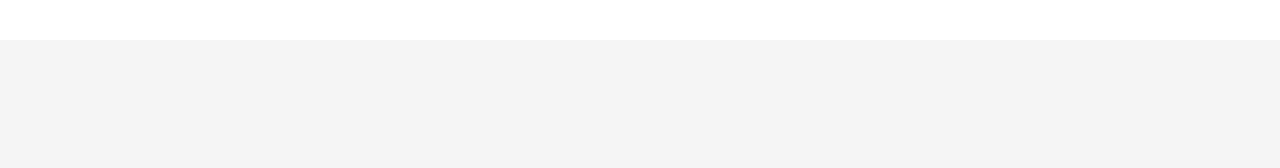
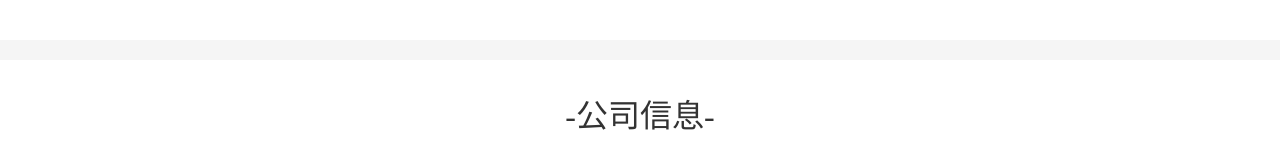
Before and after one commit to shaw-555/JDFinance, a Vue app: page /#/ in a window 1280 px wide. Shown: the part 4639-4807 px from the top of the page. Before the commit the page ends 4699 px from the top, so only its background shows below. Built offline with nearby package versions, Linux system fonts and the light colour scheme.

Commit message:
footer 组不再在public文件夹下,转移至home下

```diff
--- /dev/null
+++ b/src/home/footer.vue
@@ -0,0 +1,21 @@
+<template>
+    <panel title="公司信息" :class="$style.content">
+    </panel>
+</template>
+
+<script>
+import panel from '../core/panel'
+export default {
+  name: 'HomeFooter',
+  components: {
+    panel
+  }
+}
+</script>
+
+<style lang="scss" module>
+  @import '../assets/styles/element.scss';
+  .content {
+    @include panel;
+  }
+</style>
--- a/src/home/index.vue
+++ b/src/home/index.vue
@@ -7,6 +7,8 @@
     <HomeMoney/>
     <HomeRroduct/>
     <home-life/>
+    <HomeFooter/>
+    <footer/>
   </div>
 </template>
 
@@ -18,6 +20,8 @@ import HomeBorrow from './borrow.vue'
 import HomeMoney from './money.vue'
 import HomeRroduct from './product.vue'
 import HomeLife from './life.vue'
+import HomeFooter from './footer.vue'
+import footer from '../public/footer'
 
 export default {
   name: 'Home',
@@ -28,7 +32,9 @@ export default {
     HomeBorrow,
     HomeMoney,
     HomeRroduct,
-    HomeLife
+    HomeLife,
+    HomeFooter,
+    footer
   }
 }
 </script>
--- a/src/home/product.vue
+++ b/src/home/product.vue
@@ -21,10 +21,10 @@ export default {
     return {
       items: [{
         href: 'home',
-        src: '//img12.360buyimg.com/jrpmobile/jfs/t13963/267/2355123229/48850/254f797a/5a3c59aeN9cb550f6.jpg?width=335&height=421'
+        src: '//img12.360buyimg.com/jrpmobile/jfs/t13021/306/1996997425/21953/bda69db3/5a2f6a17N9da099b1.jpg?width=335&height=421'
       }, {
         href: 'home',
-        src: '//img12.360buyimg.com/jrpmobile/jfs/t13021/306/1996997425/21953/bda69db3/5a2f6a17N9da099b1.jpg?width=335&height=421'
+        src: '//img12.360buyimg.com/jrpmobile/jfs/t13963/267/2355123229/48850/254f797a/5a3c59aeN9cb550f6.jpg?width=335&height=421'
       }, {
         href: 'home',
         src: '//img12.360buyimg.com/jrpmobile/jfs/t14125/310/1997192193/46667/3c910f8b/5a2f6a36Nad95b650.jpg?width=335&height=421'
--- a/src/public/footer.vue
+++ b/src/public/footer.vue
@@ -1,20 +1,20 @@
-<template lang="html">
-    <Panel title="公司信息" :class="[$style.panel,cname]">
+<template>
+    <panel title="公司信息" :class="[$style.panel,cname]">
       <ul :class="$style.content">
         <li>
-                <img src="//img12.360buyimg.com/jrpmobile/jfs/t2842/350/3035567089/14791/5f6ff93d/577cf395N31e76288.png?width=1125&height=252" alt="">
+          <img src='//img12.360buyimg.com/jrpmobile/jfs/t2842/350/3035567089/14791/5f6ff93d/577cf395N31e76288.png?width=1125&height=252' alt=''>
         </li>
         <li>
           <div>
-                    <img src="//img12.360buyimg.com/jrpmobile/jfs/t2971/333/1297567079/898/f2d2e00d/577dc28dNe5138337.png?width=108&height=108" alt="">
+            <img src='//img12.360buyimg.com/jrpmobile/jfs/t2971/333/1297567079/898/f2d2e00d/577dc28dNe5138337.png?width=108&height=108' alt=''>
             <p>客户端</p>
           </div>
           <div>
-                    <img src="//img12.360buyimg.com/jrpmobile/jfs/t2824/256/2966087355/831/188bfa25/577cf3dcN18aadbf2.png?width=108&height=108" alt="">
+            <img src='//img12.360buyimg.com/jrpmobile/jfs/t2824/256/2966087355/831/188bfa25/577cf3dcN18aadbf2.png?width=108&height=108' alt=''>
             <p>触屏版</p>
           </div>
           <div>
-                    <img src="//img12.360buyimg.com/jrpmobile/jfs/t2920/282/1283157010/1040/23f1430b/577cf3e5N53f740b8.png?width=108&height=108" alt="">
+            <img src='//img12.360buyimg.com/jrpmobile/jfs/t2920/282/1283157010/1040/23f1430b/577cf3e5N53f740b8.png?width=108&height=108' alt=''>
             <p>电脑版</p>
           </div>
         </li>
@@ -22,27 +22,29 @@
         <li>投资有风险，购买需谨慎</li>
         <li>京东金融平台服务协议</li>
         <li>京东金融隐私政策</li>
+        zzzz
       </ul>
-    </Panel>
+   </panel>
 </template>
 
 <script>
-import Panel from "../core/panel.vue"
+import panel from '../core/panel.vue'
 export default {
+  name: 'footer',
   components: {
-        Panel,
+    panel
   },
   props: {
     cname: {
       type: String,
-            default: "",
-        },
-    },
+      default: ''
+    }
+  }
 }
 </script>
 
 <style lang="scss" module>
-  @import "../../css/element.scss";
+  @import "../assets/styles/element.scss";
   .panel{
     @include panel;
     margin-bottom: 100px;
```
Lines whose indentation alone changed are shown as unchanged.
